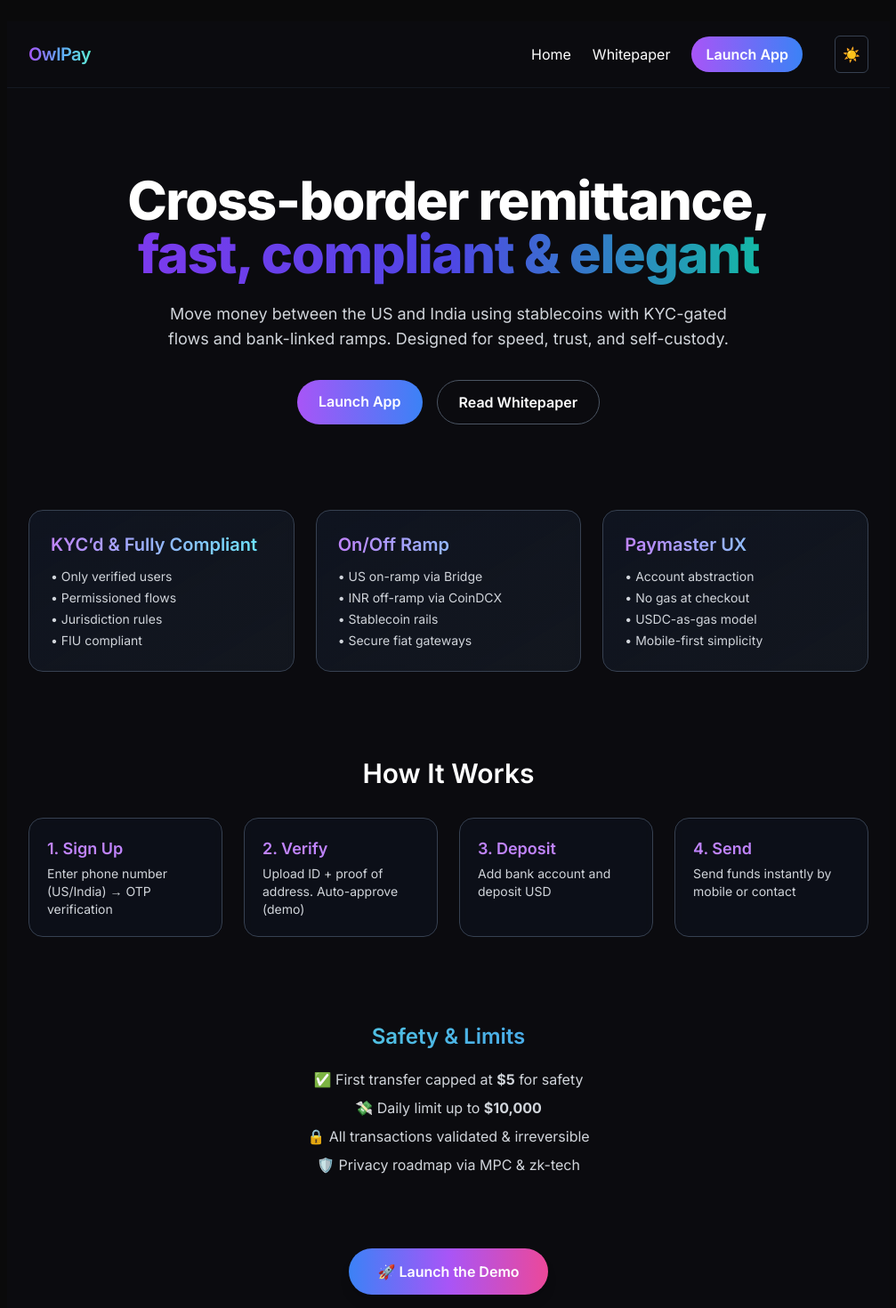
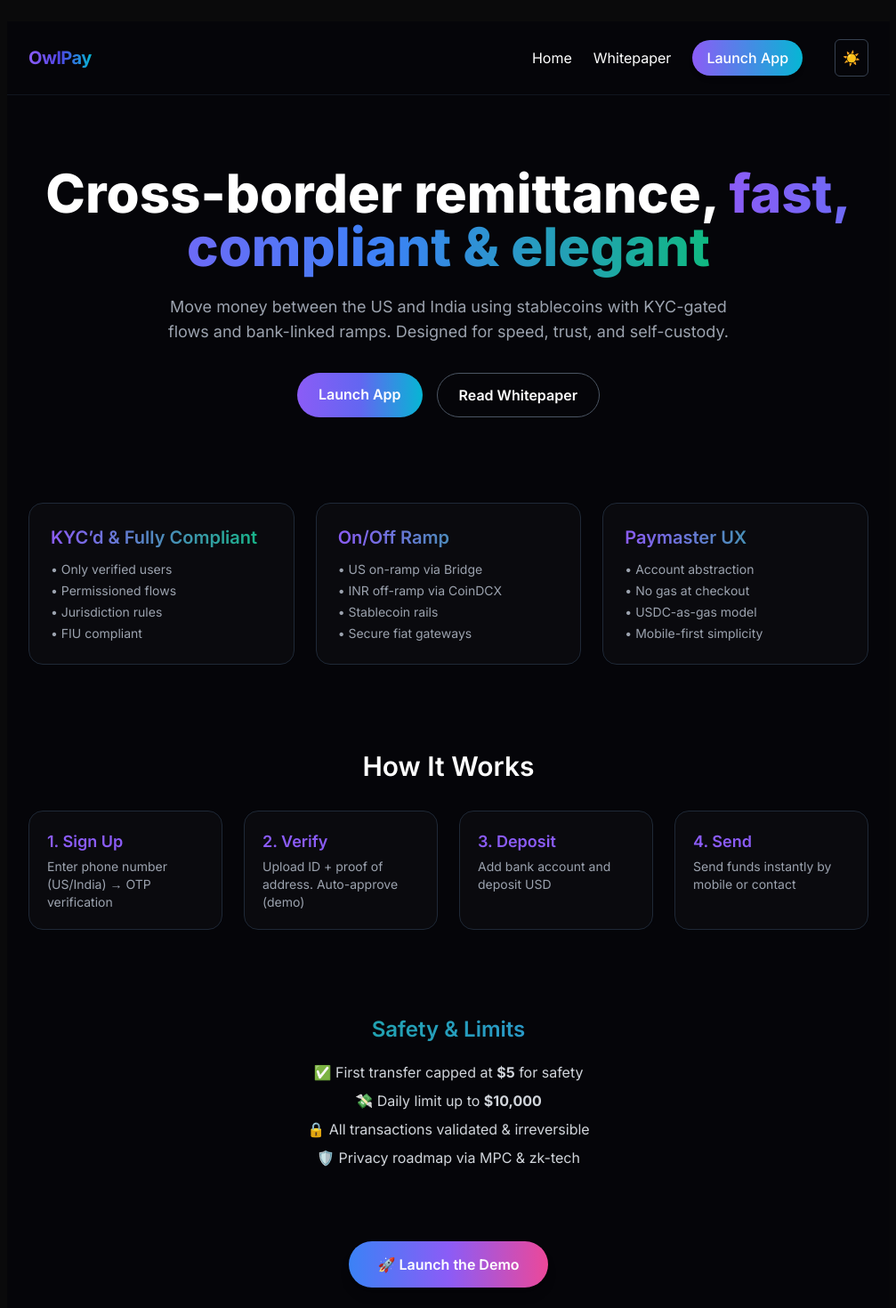
Before and after one commit to navin346/owlpay-mvp, a Next.js app: page / in a window 1280 px wide. Shown: the top 1470 px of the page at 89% size, without its empty margins (136-1143 px from the left). Built offline with nearby package versions, Linux system fonts and the light colour scheme.

Commit message:
Update page.tsx

```diff
--- a/app/page.tsx
+++ b/app/page.tsx
@@ -16,65 +16,81 @@ export default function Landing() {
 
   return (
     <main
-      className={`min-h-screen transition-colors duration-500 ${
+      className={`min-h-screen transition-all duration-700 ${
         darkMode
-          ? 'bg-[#0b0b0f] text-white'
-          : 'bg-gradient-to-br from-white via-slate-50 to-gray-200 text-gray-900'
-      }`}
+          ? 'bg-[#050509] text-white'
+          : 'bg-gradient-to-br from-[#f5f6fa] via-[#e6ecff] to-[#f7f9ff] text-gray-900'
+      } font-[Inter,sans-serif]`}
     >
       {/* Header */}
-      <header className="flex items-center justify-between px-6 py-4 border-b border-gray-800/50">
-        <h1 className="text-xl font-semibold tracking-tight">
-          <span className="text-transparent bg-clip-text bg-gradient-to-r from-purple-500 via-blue-400 to-teal-300">
+      <header
+        className={`flex items-center justify-between px-6 py-5 border-b ${
+          darkMode ? 'border-gray-800/50' : 'border-gray-300/40'
+        }`}
+      >
+        <h1 className="text-xl font-bold tracking-tight">
+          <span className="text-transparent bg-clip-text bg-gradient-to-r from-[#8b5cf6] via-[#4f46e5] to-[#06b6d4]">
             OwlPay
           </span>
         </h1>
         <div className="flex items-center gap-6">
-          <Link href="#" className="hover:text-purple-400">
+          <Link href="#" className="hover:text-[#8b5cf6] transition">
             Home
           </Link>
-          <Link href="#" className="hover:text-purple-400">
+          <Link href="#" className="hover:text-[#8b5cf6] transition">
             Whitepaper
           </Link>
           <Link
             href="#"
-            className="px-4 py-2 bg-gradient-to-r from-purple-500 to-blue-500 rounded-full text-white font-semibold hover:scale-105 transition"
+            className="px-4 py-2 bg-gradient-to-r from-[#8b5cf6] to-[#06b6d4] rounded-full font-medium text-white shadow-md hover:shadow-[0_0_25px_-5px_#8b5cf6] transition"
           >
             Launch App
           </Link>
           <button
             onClick={() => setDarkMode(!darkMode)}
-            className="ml-3 p-2 rounded-md border border-gray-700 hover:bg-gray-800"
+            className={`ml-3 p-2 rounded-md ${
+              darkMode
+                ? 'border border-gray-700 hover:bg-gray-800'
+                : 'border border-gray-400 hover:bg-gray-200'
+            } transition`}
           >
             {darkMode ? '☀️' : '🌙'}
           </button>
         </div>
       </header>
 
-      {/* Hero Section */}
-      <section className="text-center mt-24 px-6">
-        <h1 className="text-5xl sm:text-6xl font-extrabold leading-tight tracking-tight">
-          Cross-border remittance,
-          <br />
-          <span className="bg-clip-text text-transparent bg-gradient-to-r from-[#7c3aed] via-[#4f46e5] to-[#14b8a6]">
+      {/* Hero */}
+      <section className="text-center mt-20 px-6">
+        <h1 className="text-5xl sm:text-6xl font-extrabold leading-tight">
+          Cross-border remittance,{' '}
+          <span className="text-transparent bg-clip-text bg-gradient-to-r from-[#8b5cf6] via-[#3b82f6] to-[#10b981]">
             fast, compliant & elegant
           </span>
         </h1>
-        <p className="max-w-2xl mx-auto mt-6 text-lg text-gray-400 dark:text-gray-300">
+        <p
+          className={`max-w-2xl mx-auto mt-6 text-lg ${
+            darkMode ? 'text-gray-400' : 'text-gray-600'
+          }`}
+        >
           Move money between the US and India using stablecoins with KYC-gated
           flows and bank-linked ramps. Designed for speed, trust, and
           self-custody.
         </p>
+
         <div className="flex justify-center gap-4 mt-8">
           <Link
             href="#"
-            className="px-6 py-3 rounded-full bg-gradient-to-r from-purple-500 to-blue-500 font-semibold hover:scale-105 transition"
+            className="px-6 py-3 rounded-full bg-gradient-to-r from-[#8b5cf6] via-[#6366f1] to-[#06b6d4] font-semibold hover:scale-105 hover:shadow-[0_0_20px_-5px_#7c3aed] transition"
           >
             Launch App
           </Link>
           <Link
             href="#"
-            className="px-6 py-3 rounded-full border border-gray-600 hover:border-purple-400 font-semibold transition"
+            className={`px-6 py-3 rounded-full font-semibold border ${
+              darkMode
+                ? 'border-gray-600 hover:border-[#8b5cf6]'
+                : 'border-gray-400 hover:border-[#6366f1]'
+            } transition`}
           >
             Read Whitepaper
           </Link>
@@ -114,12 +130,20 @@ export default function Landing() {
         ].map(({ title, points }) => (
           <div
             key={title}
-            className="rounded-2xl p-6 border border-gray-700 bg-gradient-to-br from-gray-900/70 to-gray-800/40 backdrop-blur-sm hover:shadow-[0_0_25px_-5px_#7c3aed] transition"
+            className={`rounded-2xl p-6 border backdrop-blur-xl transition ${
+              darkMode
+                ? 'border-gray-800 bg-[#0e0e12]/70 hover:shadow-[0_0_25px_-5px_#7c3aed]'
+                : 'border-gray-300 bg-white/60 hover:shadow-[0_0_20px_-5px_#6366f1]'
+            }`}
           >
-            <h3 className="text-xl font-semibold bg-clip-text text-transparent bg-gradient-to-r from-purple-400 to-cyan-300">
+            <h3 className="text-xl font-semibold bg-clip-text text-transparent bg-gradient-to-r from-[#8b5cf6] to-[#10b981]">
               {title}
             </h3>
-            <ul className="mt-3 space-y-1 text-gray-300 text-sm">
+            <ul
+              className={`mt-3 space-y-1 ${
+                darkMode ? 'text-gray-400' : 'text-gray-700'
+              } text-sm`}
+            >
               {points.map((p) => (
                 <li key={p}>• {p}</li>
               ))}
@@ -142,12 +166,22 @@ export default function Landing() {
           ].map(([step, desc]) => (
             <div
               key={step}
-              className="p-5 rounded-2xl border border-gray-700 bg-gray-900/40 backdrop-blur-sm"
+              className={`p-5 rounded-2xl border backdrop-blur-xl ${
+                darkMode
+                  ? 'border-gray-800 bg-[#0e0e12]/70'
+                  : 'border-gray-300 bg-white/60'
+              }`}
             >
-              <div className="text-lg font-semibold mb-1 text-purple-400">
+              <div className="text-lg font-semibold mb-1 text-[#8b5cf6]">
                 {step}
               </div>
-              <p className="text-gray-300 text-sm">{desc}</p>
+              <p
+                className={`text-sm ${
+                  darkMode ? 'text-gray-400' : 'text-gray-700'
+                }`}
+              >
+                {desc}
+              </p>
             </div>
           ))}
         </div>
@@ -155,10 +189,14 @@ export default function Landing() {
 
       {/* Safety & Limits */}
       <section className="px-6 mt-24 max-w-5xl mx-auto text-center">
-        <h2 className="text-2xl font-semibold bg-clip-text text-transparent bg-gradient-to-r from-teal-300 to-blue-500">
+        <h2 className="text-2xl font-semibold bg-clip-text text-transparent bg-gradient-to-r from-[#10b981] to-[#3b82f6]">
           Safety & Limits
         </h2>
-        <ul className="mt-5 text-gray-300 space-y-2">
+        <ul
+          className={`mt-5 space-y-2 text-base ${
+            darkMode ? 'text-gray-300' : 'text-gray-700'
+          }`}
+        >
           <li>✅ First transfer capped at <b>$5</b> for safety</li>
           <li>💸 Daily limit up to <b>$10,000</b></li>
           <li>🔒 All transactions validated & irreversible</li>
@@ -170,14 +208,18 @@ export default function Landing() {
       <section className="text-center mt-24 mb-16">
         <Link
           href="#"
-          className="px-8 py-4 bg-gradient-to-r from-blue-500 via-purple-500 to-pink-500 rounded-full font-semibold text-white shadow-lg hover:scale-110 transition"
+          className="px-8 py-4 bg-gradient-to-r from-[#3b82f6] via-[#8b5cf6] to-[#ec4899] rounded-full font-semibold text-white shadow-lg hover:scale-110 transition"
         >
           🚀 Launch the Demo
         </Link>
       </section>
 
       {/* Footer */}
-      <footer className="text-center text-sm text-gray-500 pb-10">
+      <footer
+        className={`text-center text-sm pb-10 ${
+          darkMode ? 'text-gray-500' : 'text-gray-600'
+        }`}
+      >
         © 2025 OwlPay — Cross-border stablecoin remittance demo.
       </footer>
     </main>
```
